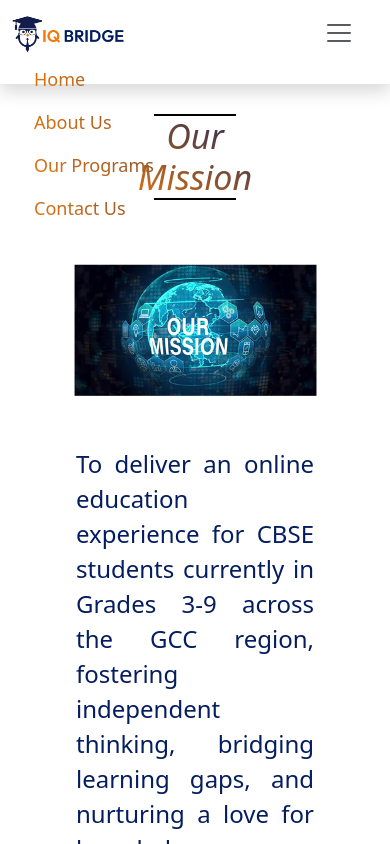
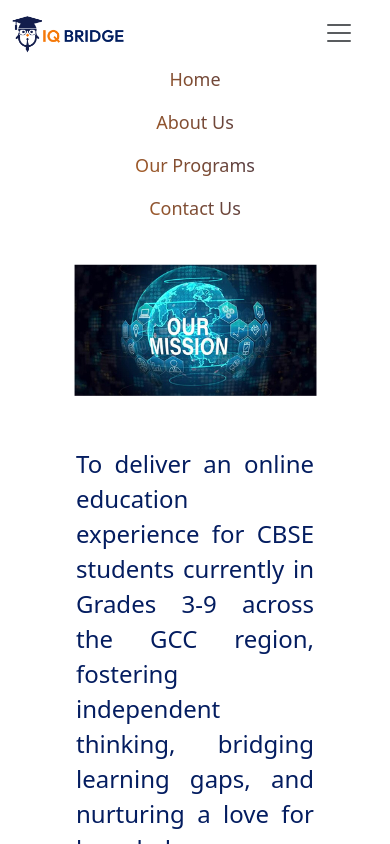
Before and after one commit to dilip2k04/hostinger, a React (Vite) app: page /about-us in a window 390 px wide. Both pictures are taken after a click on the button "Toggle navigation". Shown: the top 844 px of the page. Built offline with nearby package versions, Linux system fonts and the light colour scheme.

Commit message:
Navbar Media Query Done

```diff
--- a/src/pages/components/Navbar/Navbar.jsx
+++ b/src/pages/components/Navbar/Navbar.jsx
@@ -22,7 +22,7 @@ export default function Navbar() {
         </Link>
         <button
           className="navbar-toggler shadow-none border-none"
-          style={{ border: "0", backgroundColor: "transparent" }}
+          style={{ border: "0", backgroundColor: "transperent" }}
           type="button"
           data-bs-toggle="collapse"
           data-bs-target="#navbarNavAltMarkup"
@@ -32,7 +32,8 @@ export default function Navbar() {
         >
           <span className="navbar-toggler-icon me-4"></span>
         </button>
-        <div className="collapse navbar-collapse" id="navbarNavAltMarkup">
+        <div className="collapse navbar-collapse" id="navbarNavAltMarkup"
+        style={{ backgroundColor: "white", width: "100%" , textAlign: "center"}}>
           <div className="navbar-nav ms-auto px-4">
             <Link
               className="nav-link "
```
